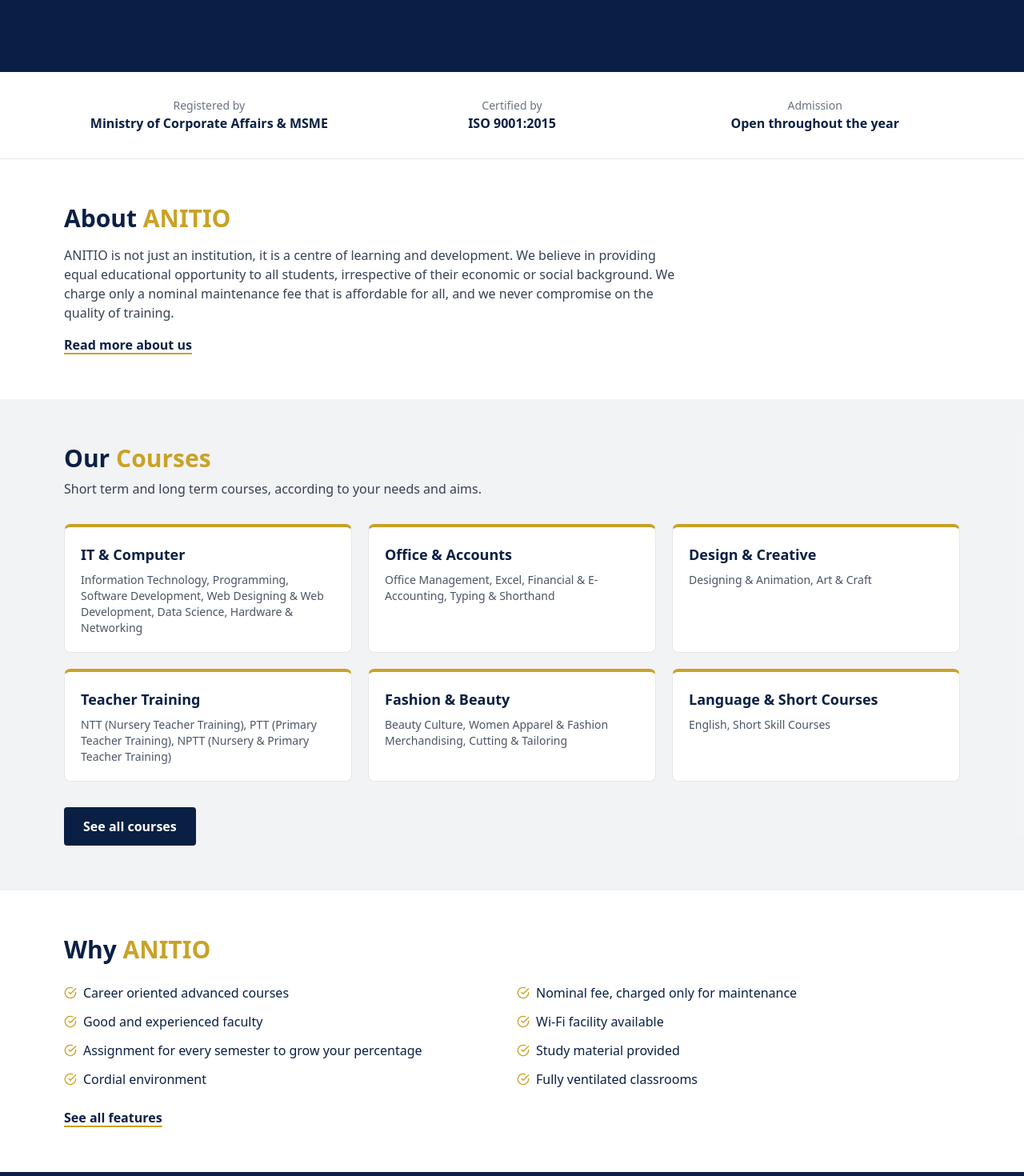
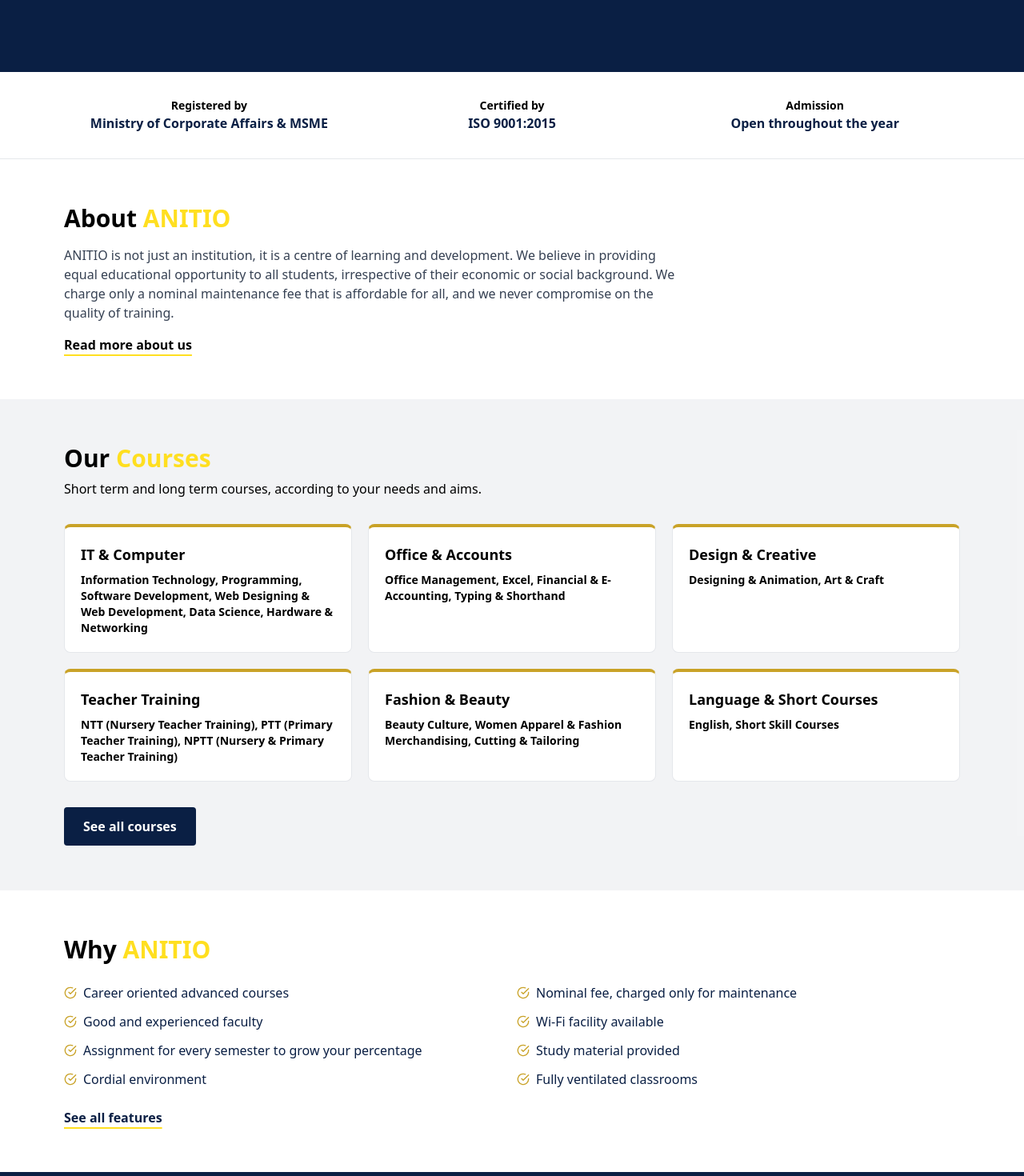
Before and after one commit to tanveersinghh85446-hue/TarunSir, a React (Vite) app: page / in a window 1280 px wide. Shown: the part 480-1950 px from the top of the page at 80% size. Built offline with nearby package versions, Linux system fonts and the light colour scheme.

Commit message:
Updated Home and CTA components

```diff
--- a/src/Components/CTA.jsx
+++ b/src/Components/CTA.jsx
@@ -13,11 +13,14 @@ export default function CTA({
         <p className="mx-auto mt-3 max-w-xl text-white/80">{text}</p>
         <Link
           to={to}
-          className="mt-6 inline-block rounded bg-gold px-8 py-3 font-semibold text-navy hover:bg-gold-light"
+          className="mt-6 inline-block rounded bg-yellow-300 px-8 py-3 font-semibold text-black"
         >
           {buttonText}
         </Link>
       </div>
+      <div className="w-full text-white">
+        <hr />
+      </div>
     </section>
   );
 }
--- a/src/Components/Home.jsx
+++ b/src/Components/Home.jsx
@@ -43,15 +43,15 @@ export default function Home() {
       <section className="border-b border-gray-200 bg-white">
         <div className="mx-auto grid max-w-6xl gap-4 px-4 py-8 text-center sm:grid-cols-3">
           <div>
-            <p className="text-sm text-gray-500">Registered by</p>
+            <p className="text-sm font-bold text-black">Registered by</p>
             <p className="font-semibold">{institute.registeredBy}</p>
           </div>
           <div>
-            <p className="text-sm text-gray-500">Certified by</p>
+            <p className="text-sm font-bold text-black">Certified by</p>
             <p className="font-semibold">{institute.certification}</p>
           </div>
           <div>
-            <p className="text-sm text-gray-500">Admission</p>
+            <p className="text-sm font-bold text-black">Admission</p>
             <p className="font-semibold">Open throughout the year</p>
           </div>
         </div>
@@ -59,13 +59,13 @@ export default function Home() {
 
       {/* About */}
       <section className="mx-auto max-w-6xl px-4 py-14">
-        <h2 className="text-2xl font-bold sm:text-3xl">
-          About <span className="text-gold">{institute.name}</span>
+        <h2 className="text-2xl font-bold sm:text-3xl text-black">
+          About <span className="text-yellow-300">{institute.name}</span>
         </h2>
         <p className="mt-4 max-w-3xl text-gray-700">{aboutText[3]}</p>
         <Link
           to="/about"
-          className="mt-4 inline-block font-semibold text-navy underline decoration-gold decoration-2 underline-offset-4"
+          className="mt-4 inline-block font-semibold text-black underline decoration-yellow-300   decoration-2 underline-offset-6"
         >
           Read more about us
         </Link>
@@ -74,10 +74,10 @@ export default function Home() {
       {/* Courses */}
       <section className="bg-navy/5">
         <div className="mx-auto max-w-6xl px-4 py-14">
-          <h2 className="text-2xl font-bold sm:text-3xl">
-            Our <span className="text-gold">Courses</span>
+          <h2 className="text-2xl font-bold sm:text-3xl text-black">
+            Our <span className="text-yellow-300">Courses</span>
           </h2>
-          <p className="mt-2 text-gray-700">
+          <p className="mt-2 text-black">
             Short term and long term courses, according to your needs and aims.
           </p>
           <div className="mt-8 grid gap-5 sm:grid-cols-2 lg:grid-cols-3">
@@ -86,8 +86,8 @@ export default function Home() {
                 key={group.title}
                 className="rounded-lg border border-gray-200 border-t-4 border-t-gold bg-white p-5"
               >
-                <h3 className="text-lg font-semibold">{group.title}</h3>
-                <p className="mt-2 text-sm text-gray-600">
+                <h3 className="text-lg  text-black font-bold">{group.title}</h3>
+                <p className="mt-2 text-sm text-black font-semibold">
                   {group.courses.join(", ")}
                 </p>
               </div>
@@ -95,7 +95,7 @@ export default function Home() {
           </div>
           <Link
             to="/course"
-            className="mt-8 inline-block rounded bg-navy px-6 py-3 font-semibold text-white hover:text-gold"
+            className="mt-8 inline-block rounded bg-navy px-6 py-3 font-semibold text-white hover:text-yellow-300"
           >
             See all courses
           </Link>
@@ -104,8 +104,8 @@ export default function Home() {
 
       {/* Why us */}
       <section className="mx-auto max-w-6xl px-4 py-14">
-        <h2 className="text-2xl font-bold sm:text-3xl">
-          Why <span className="text-gold">{institute.name}</span>
+        <h2 className="text-2xl font-bold sm:text-3xl text-black">
+          Why <span className="text-yellow-300">{institute.name}</span>
         </h2>
         <ul className="mt-6 grid gap-3 sm:grid-cols-2">
           {features.slice(0, 8).map((item) => (
@@ -117,7 +117,7 @@ export default function Home() {
         </ul>
         <Link
           to="/about"
-          className="mt-6 inline-block font-semibold text-navy underline decoration-gold decoration-2 underline-offset-4"
+          className="mt-6 inline-block font-semibold text-navy underline decoration-yellow-300 decoration-2 underline-offset-6"
         >
           See all features
         </Link>
```
